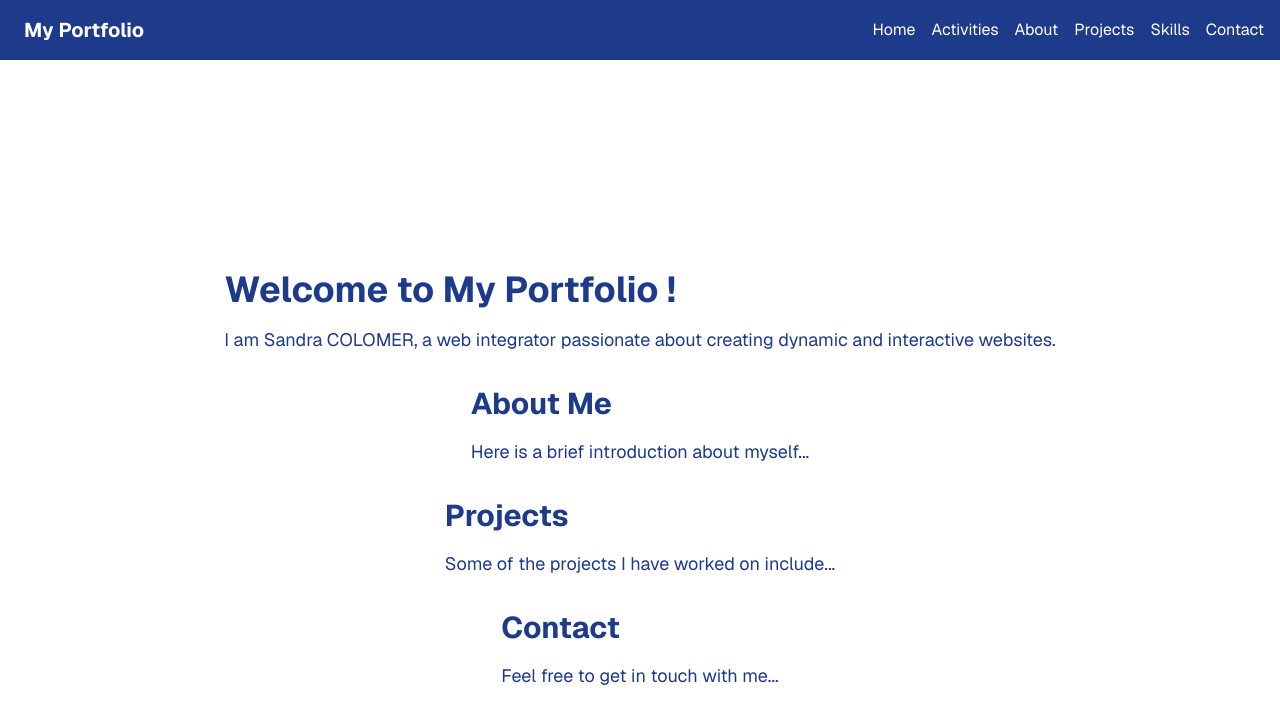
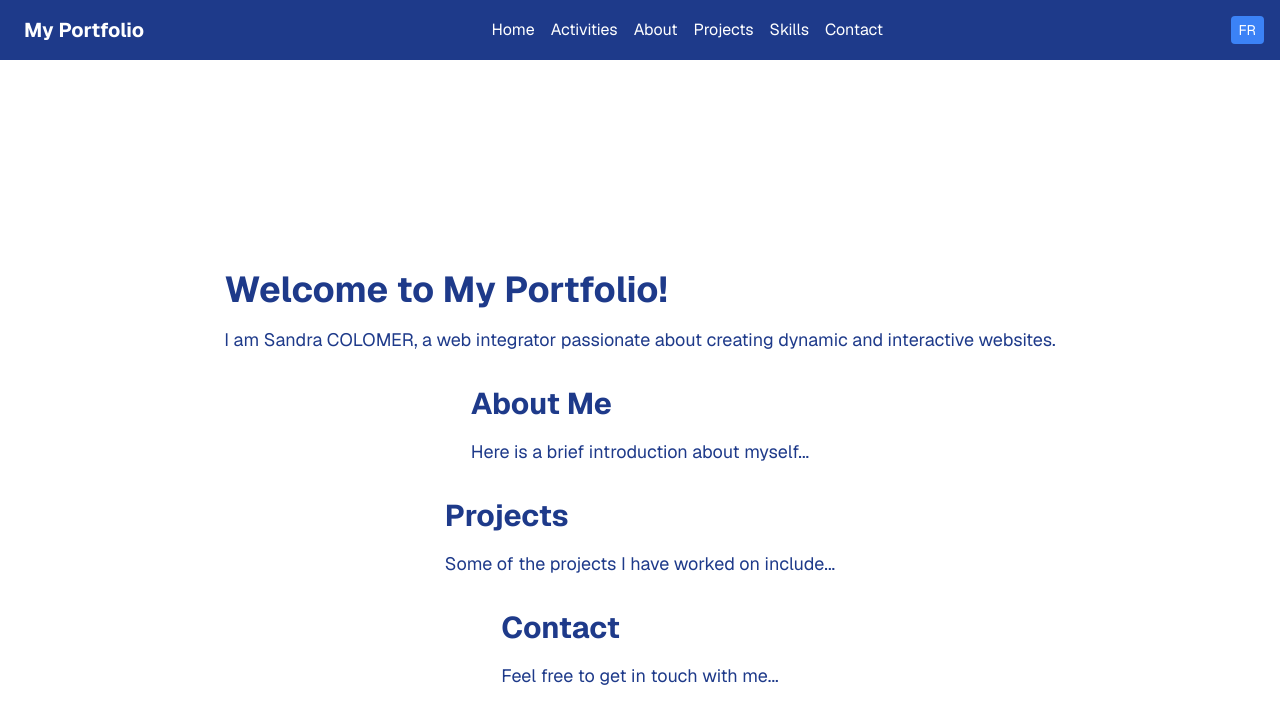
Before and after one commit to SanCo21/My-Portfolio, a Next.js app: page / in a window 1280 px wide. Shown: the top 724 px of the page. Built offline with nearby package versions, Linux system fonts and the light colour scheme.

Commit message:
language selector

```diff
--- a/src/app/components/Header.js
+++ b/src/app/components/Header.js
@@ -1,7 +1,8 @@
 import Link from 'next/link';
+import LanguageSwitcher from './LanguageSwitcher';
 // import Image from 'next/image';
 
-const Header = () => {
+const Header = ({ onLanguageChange }) => {
   return (
     <header className="bg-blue-900 text-white p-4 fixed top-0 left-0 w-full z-10">
       <div className="container mx-auto flex justify-between items-center">
@@ -17,6 +18,7 @@ const Header = () => {
           <Link href="#projects" className="hover:text-yellow-500">Skills</Link>
           <Link href="#contact" className="hover:text-yellow-500">Contact</Link>
         </nav>
+        <LanguageSwitcher onLanguageChange={onLanguageChange} />
       </div>
     </header>
   );
--- /dev/null
+++ b/src/app/components/LanguageSwitcher.js
@@ -0,0 +1,31 @@
+import { useEffect, useState } from 'react';
+
+const LanguageSwitcher = ({ onLanguageChange }) => {
+  const [lang, setLang] = useState('en');
+
+  useEffect(() => {
+    const storedLang = localStorage.getItem('language');
+    if (storedLang) {
+      setLang(storedLang);
+      onLanguageChange(storedLang);
+    }
+  }, [onLanguageChange]);
+
+  const toggleLanguage = () => {
+    const newLang = lang === 'en' ? 'fr' : 'en';
+    setLang(newLang);
+    localStorage.setItem('language', newLang);
+    onLanguageChange(newLang);
+  };
+
+  return (
+    <button
+      onClick={toggleLanguage}
+      className={`px-2 py-1 text-sm rounded ${lang === 'en' ? 'bg-blue-500 text-white' : 'bg-red-500 text-white'}`}
+    >
+      {lang === 'en' ? 'FR' : 'EN'}
+    </button>
+  );
+};
+
+export default LanguageSwitcher;
--- a/src/app/layout.js
+++ b/src/app/layout.js
@@ -14,8 +14,8 @@ const geistMono = Geist_Mono({
 });
 
 export const metadata = {
-  title: "Create Next App",
-  description: "Generated by create next app",
+  title: "Portfolio - Sandra COLOMER",
+  description: "Bienvenue sur le portfolio de Sandra COLOMER. Explorez mes projets de développement web, apprenez-en davantage sur moi, et contactez-moi pour vos projets numériques.",
 };
 
 export default function RootLayout({ children }) {
--- a/src/app/page.js
+++ b/src/app/page.js
@@ -1,39 +1,65 @@
-import Header from "./components/Header";
+"use client"
+import { useEffect, useState, useCallback } from 'react';
+import Header from './components/Header';
 
 const HomePage = () => {
+  const [content, setContent] = useState({
+    title: 'Welcome to My Portfolio!',
+    intro: 'I am Sandra COLOMER, a web integrator passionate about creating dynamic and interactive websites.',
+    about: 'Here is a brief introduction about myself...',
+    projects: 'Some of the projects I have worked on include...',
+    contact: 'Feel free to get in touch with me...'
+  });
+
+  const updateContent = useCallback((lang) => {
+    if (lang === 'fr') {
+      setContent({
+        title: 'Bienvenue sur Mon Portfolio !',
+        intro: 'Je suis Sandra COLOMER, une intégratrice web passionnée par la création de sites web dynamiques et interactifs.',
+        about: 'Voici une brève introduction à mon sujet...',
+        projects: 'Voici quelques projets sur lesquels j\'ai travaillé...',
+        contact: 'N\'hésitez pas à me contacter...'
+      });
+    } else {
+      setContent({
+        title: 'Welcome to My Portfolio!',
+        intro: 'I am Sandra COLOMER, a web integrator passionate about creating dynamic and interactive websites.',
+        about: 'Here is a brief introduction about myself...',
+        projects: 'Some of the projects I have worked on include...',
+        contact: 'Feel free to get in touch with me...'
+      });
+    }
+  }, []);
+
+  useEffect(() => {
+    const storedLang = localStorage.getItem('language');
+    if (storedLang) {
+      updateContent(storedLang);
+    }
+  }, [updateContent]);
+
   return (
     <div>
-      <Header />
+      <Header onLanguageChange={updateContent} />
       <main className="min-h-screen flex flex-col items-center justify-center mt-20">
         <section id="home" className="section">
-          <h1 className="text-4xl font-bold text-blue-900">
-            Welcome to My Portfolio !
-          </h1>
-          <p className="text-lg mt-4 text-blue-900">
-            I am Sandra COLOMER, a web integrator passionate about creating
-            dynamic and interactive websites.
-          </p>
+          <h1 className="text-4xl font-bold text-blue-900">{content.title}</h1>
+          <p className="text-lg mt-4 text-blue-900">{content.intro}</p>
         </section>
 
         <section id="about" className="section mt-8">
           <h2 className="text-3xl font-bold text-blue-900">About Me</h2>
-          <p className="text-lg mt-4 text-blue-900">
-            Here is a brief introduction about myself...
-          </p>
+          <p className="text-lg mt-4 text-blue-900">{content.about}</p>
         </section>
 
         <section id="projects" className="section mt-8">
           <h2 className="text-3xl font-bold text-blue-900">Projects</h2>
-          <p className="text-lg mt-4 text-blue-900">
-            Some of the projects I have worked on include...
-          </p>
+          <p className="text-lg mt-4 text-blue-900">{content.projects}</p>
         </section>
 
         <section id="contact" className="section mt-8">
           <h2 className="text-3xl font-bold text-blue-900">Contact</h2>
-          <p className="text-lg mt-4 text-blue-900">
-            Feel free to get in touch with me...
-          </p>
+          <p className="text-lg mt-4 text-blue-900">{content.contact}</p>
         </section>
       </main>
     </div>
```
